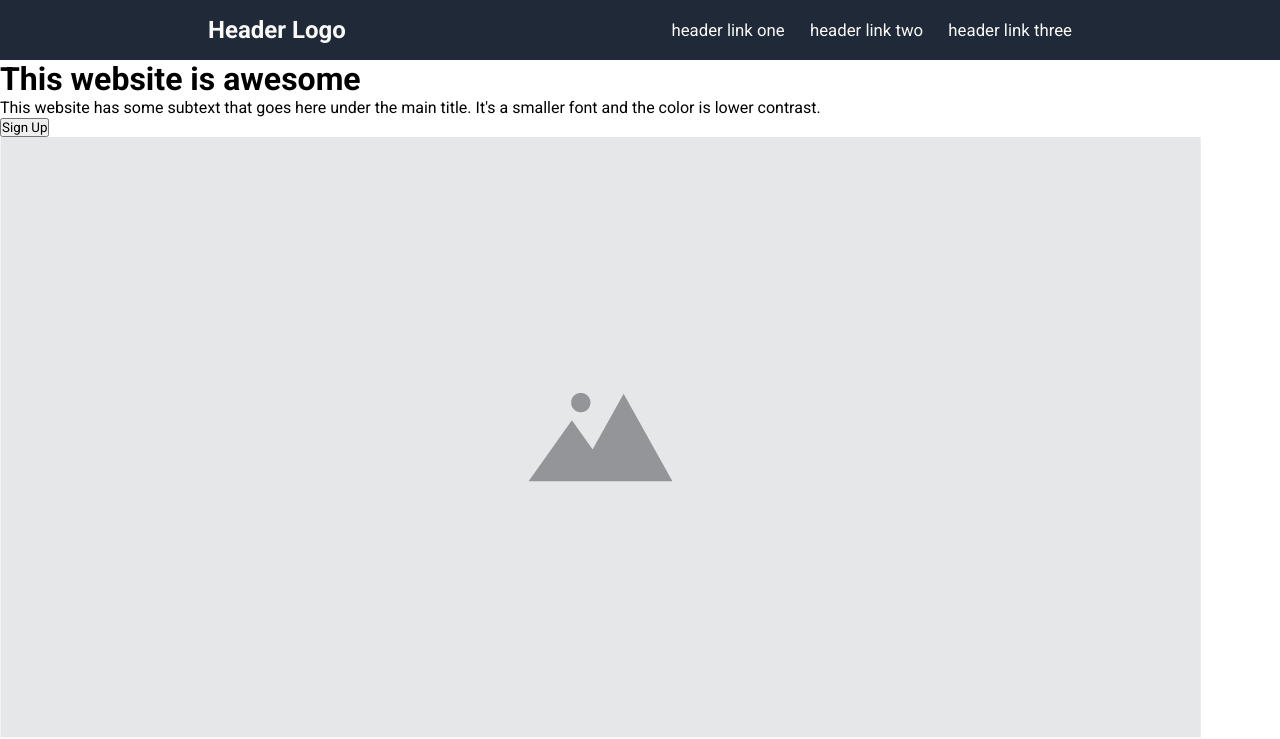
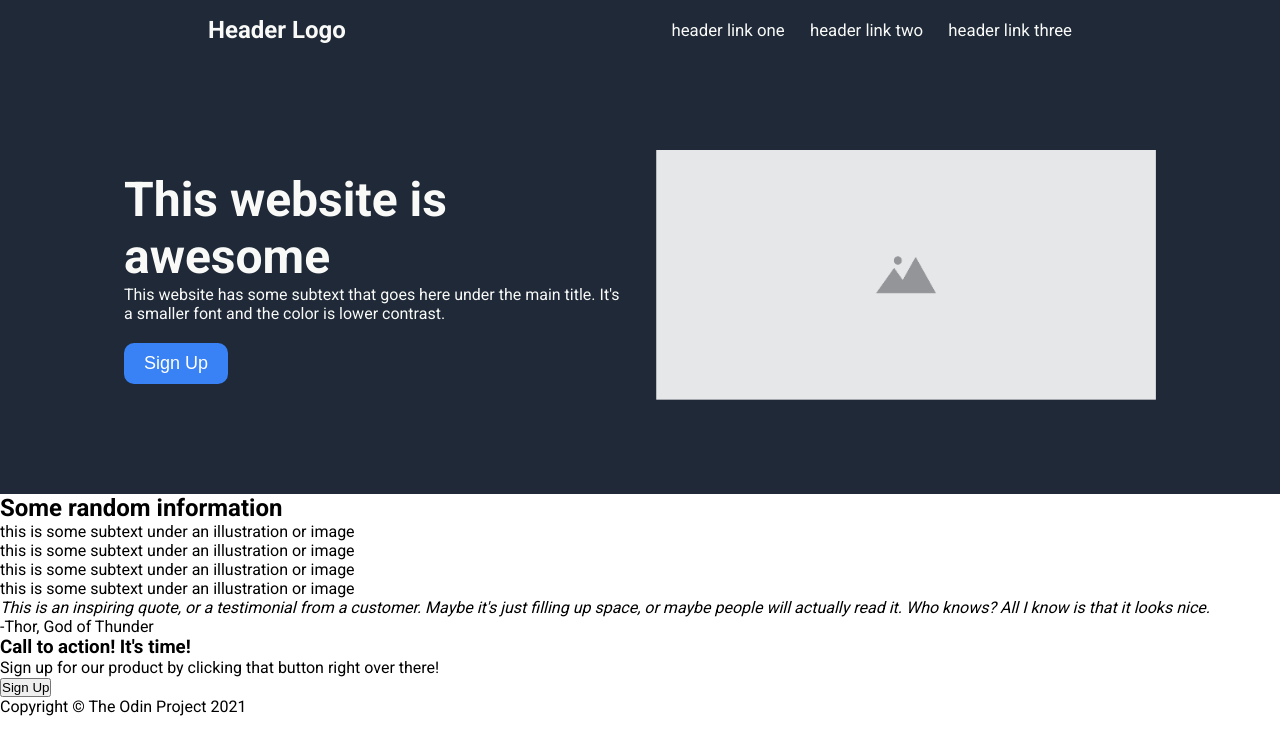
Before and after one commit to pxsswordprotected/LandingPageDesignProject, a plain HTML site: page index.html in a window 1280 px wide. Shown: the top 739 px of the page. Drawn offline with Linux system fonts and the light colour scheme.

```diff
--- a/index.html
+++ b/index.html
@@ -23,13 +23,12 @@
                 <div class="left">
                     <h1>This website is awesome</h1>
                     <p>This website has some subtext that goes here under the main title. It's a smaller font and the color is lower contrast.</p>
-                    <button type="button" class="sign-up">Sign Up</button>
+                    <button type="button" id="first-sign-up">Sign Up</button>
                 </div>
                 <div class="right">
                     <img src="SM-placeholder.png">
                 </div>
             </div>
-
             <div class="second">
                 <div class="top">
                     <h2>Some random information</h2>
--- a/styles.css
+++ b/styles.css
@@ -1,10 +1,12 @@
-@import url('https://fonts.googleapis.com/css2?family=Roboto:wght@300;400;500;700;900 &display=swap');
+@import url('https://fonts.googleapis.com/css2?family=Roboto:wght@300;400;500;700;900&display=swap');
 
 * {
     margin: 0;
     padding: 0;
+
+}
+body {
     font-family: 'Roboto', sans-serif;
-
 }
 div.header {
     display: flex;
@@ -19,3 +21,33 @@
     gap: 1.5em;
     font-size: 105%;
 }
+div.first {
+    background-color: #1F2937;
+    display: flex;
+    justify-content: center;
+    align-items: center;
+    gap: 2em;
+    padding: 90px 0px;
+    color: #F9FAF8;
+}
+div.first div.left h1{
+    font-size: 48px;
+    font-weight: extra-bold;
+}
+div.first div.left {
+    width: 500px;
+}
+#first-sign-up {
+    background-color: #3882F6;
+    color: white;
+    cursor: pointer;
+    border: none;
+    font-size: 18px;
+    padding: 10px 20px;
+    border-radius: 10px;
+    margin-top: 20px;
+}
+div.first div.right img {
+    width: 500px;
+    height: auto;
+}
```
